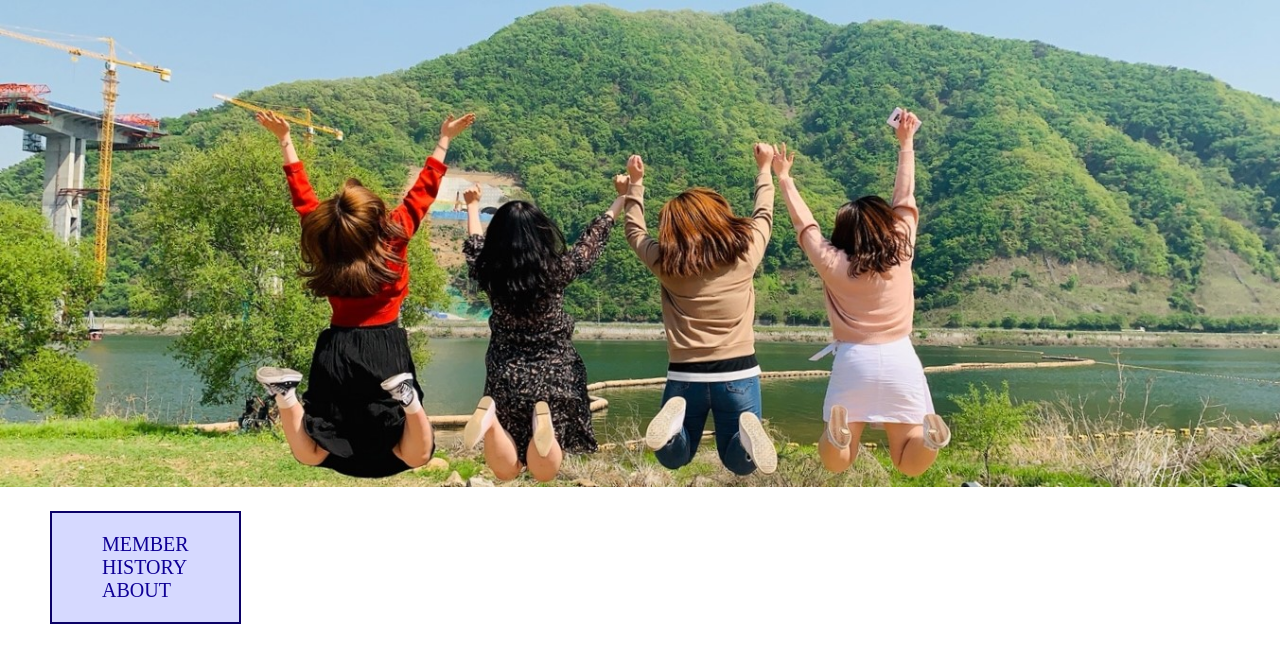
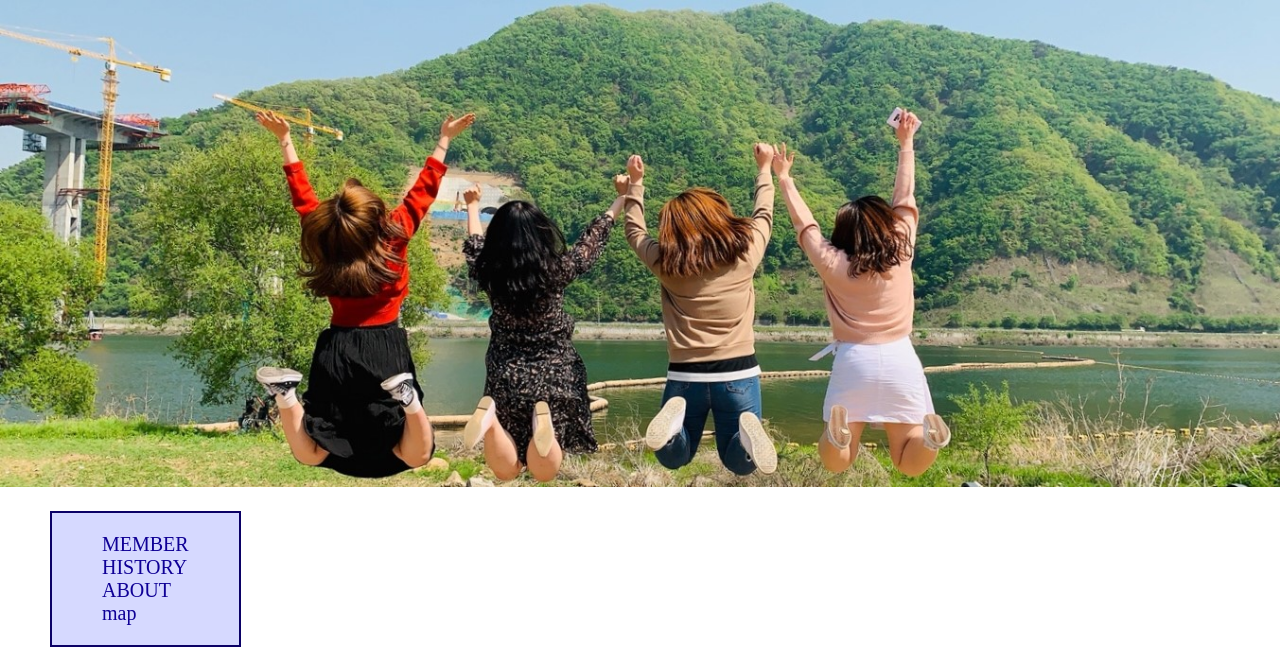
Before and after one commit to flora7883/mathmatics, a plain HTML site: page index.html in a window 1280 px wide. Shown: the part 92-753 px from the top of the page. Drawn offline with Linux system fonts and the light colour scheme.

Commit message:
Add files via upload

```diff
--- a/index.html
+++ b/index.html
@@ -19,6 +19,7 @@
     <li><a href="member.html">MEMBER</a></li>
     <li><a href="history.html">HISTORY</a></li>
     <li><a href="about.html">ABOUT</a></li>
+    <li><a href="map.js">map</a></li>
   </ul>
 </div>
   </header>
```
